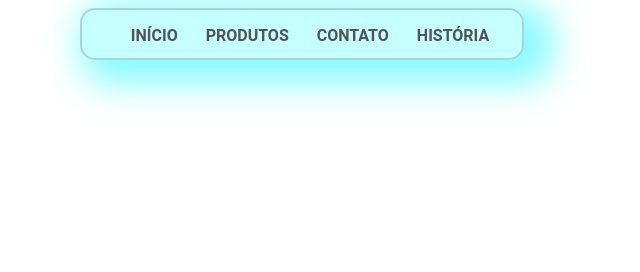
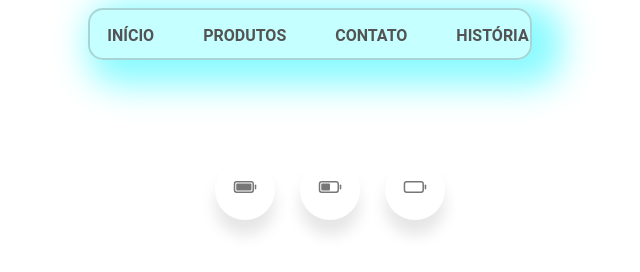
Before and after one commit to JC-Peixe/teste-menudropbox, a plain HTML site: page index.html in a window 1280 px wide. Shown: the whole page, without its empty margins (338-978 px from the left). Drawn offline with nearby package versions, Linux system fonts and the light colour scheme.

Commit message:
botao interativo
praticando fazer só o botão interativo

```diff
--- a/index.html
+++ b/index.html
@@ -29,6 +29,21 @@
 
 </header>
 <body>
-
+ <ul>
+    <li class="botao" style="--i:rgb(0, 0, 0);--j:rgb(155, 155, 155);">
+        <span class="icon"><ion-icon name="battery-full-outline"></ion-icon></ion-icon></span>
+        <span class="title">Bat-Full</span>
+    </li>
+    <li class="botao" style="--i:rgb(255, 71, 71);--j:rgb(255, 187, 0);">
+        <span class="icon"><ion-icon name="battery-half-outline"></ion-icon></ion-icon></span>
+        <span class="title">Bat-Half</span>
+    </li>
+    <li class="botao" style="--i:rgb(56, 165, 255);--j:rgb(108, 255, 115);">
+        <span class="icon"><ion-icon name="battery-dead-outline"></ion-icon></span>
+        <span class="title">Bat-Empty</span>
+    </li>
+ </ul>
+    <script type="module" src="https://unpkg.com/ionicons@5.5.2/dist/ionicons/ionicons.esm.js"></script>
+    <script nomodule src="https://unpkg.com/ionicons@5.5.2/dist/ionicons/ionicons.js"></script>
 </body>
 </html>
--- a/style.css
+++ b/style.css
@@ -87,3 +87,86 @@ nav .link, .linkdropbox{
         box-shadow: 5px 15px 20px #ff4a4a99;
     }
 }
+body{
+    width: 100%;
+    height: 100%;
+}
+body ul{
+    position: relative;
+    display: flex;
+    justify-content: center;
+    margin-top: 100px;
+    gap: 25px;
+}
+.botao{
+    position: relative;
+    background: white;
+    width: 60px;
+    height: 60px;
+    cursor: pointer;
+    list-style: none;
+    display: flex;
+    justify-content: center;
+    align-items: center;
+    border-radius: 60px;
+    box-shadow: 0 15px 15px rgba(0,0,0,0.1);
+    transition: 0.5s;
+}
+.botao:hover{
+    width: 180px;
+    box-shadow: 0 15px 15px rgba(0,0,0,0.1)
+}
+.botao::before{
+    content: '';
+    position: absolute;
+    inset: 0;
+    background: linear-gradient(45deg,var(--i),var(--j));
+    border-radius: 60px;
+    transition: 0.5s;
+    opacity: 0;
+}
+.botao:hover::before{
+    opacity: 1;
+}
+.botao::after{
+    content: '';
+    position: absolute;
+    top: 10px;
+    width: 100%;
+    height: 100%;
+    border-radius: 60px;
+    background: linear-gradient(45deg,var(--i),var(--j));
+    transition: 0.5s;
+    filter: blur(15px);
+    opacity: 0;
+    z-index:-1;
+}
+.botao:hover::after{
+    opacity: 1;
+}
+.botao .icon{
+    color: #777;
+    font-size: 1.5em;
+    transition: 0.5s;
+    transition-delay: 0.25s;
+}
+.botao:hover .icon{
+    transform: scale(0);
+    transition-delay: 0s;
+}
+.botao span{
+    position: absolute;
+}
+.botao .title{
+    color: #FFF;
+    font-size: 1.1em;
+    text-transform: uppercase;
+    letter-spacing: 0.1em;
+    transform: scale(0);
+    transition: 0.5s;
+    transition-delay: 0s;
+}
+.botao:hover .title{
+    transform: scale(1);
+    transition-delay: 0.25;
+}
```
